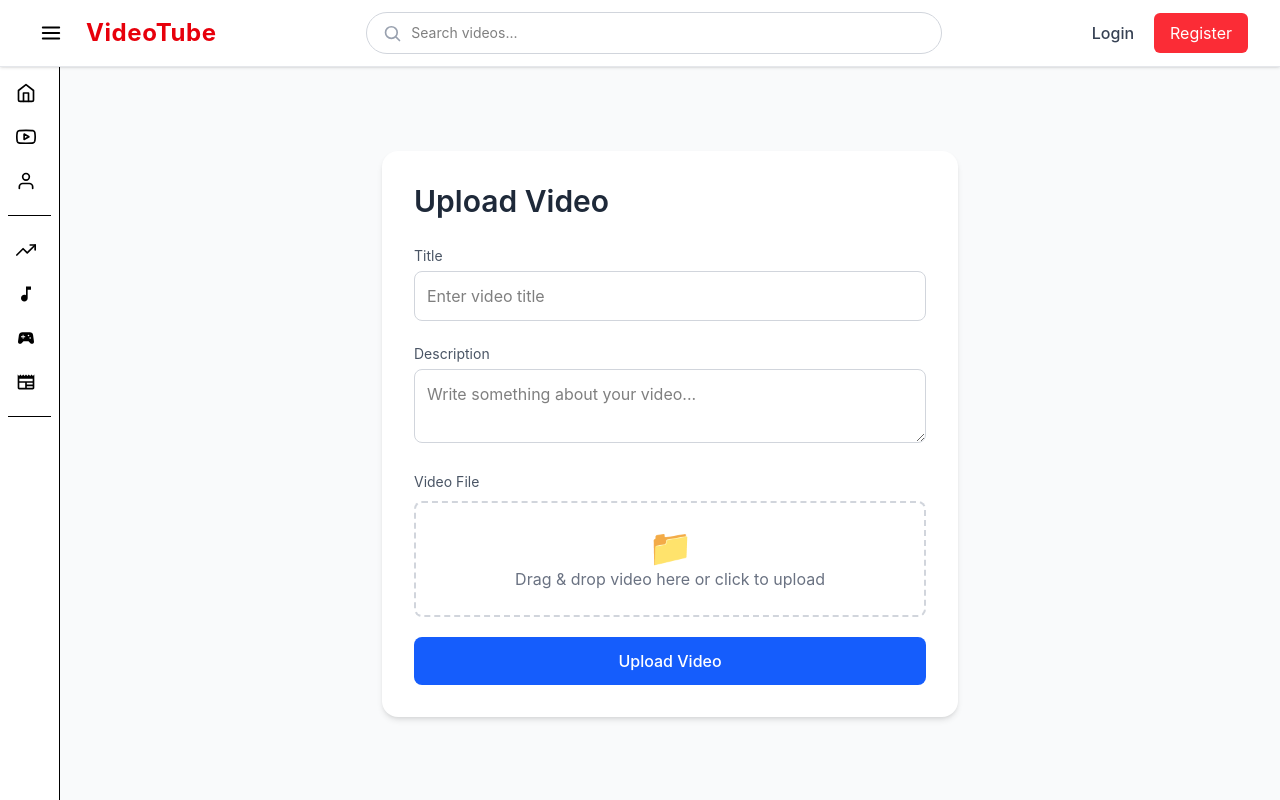
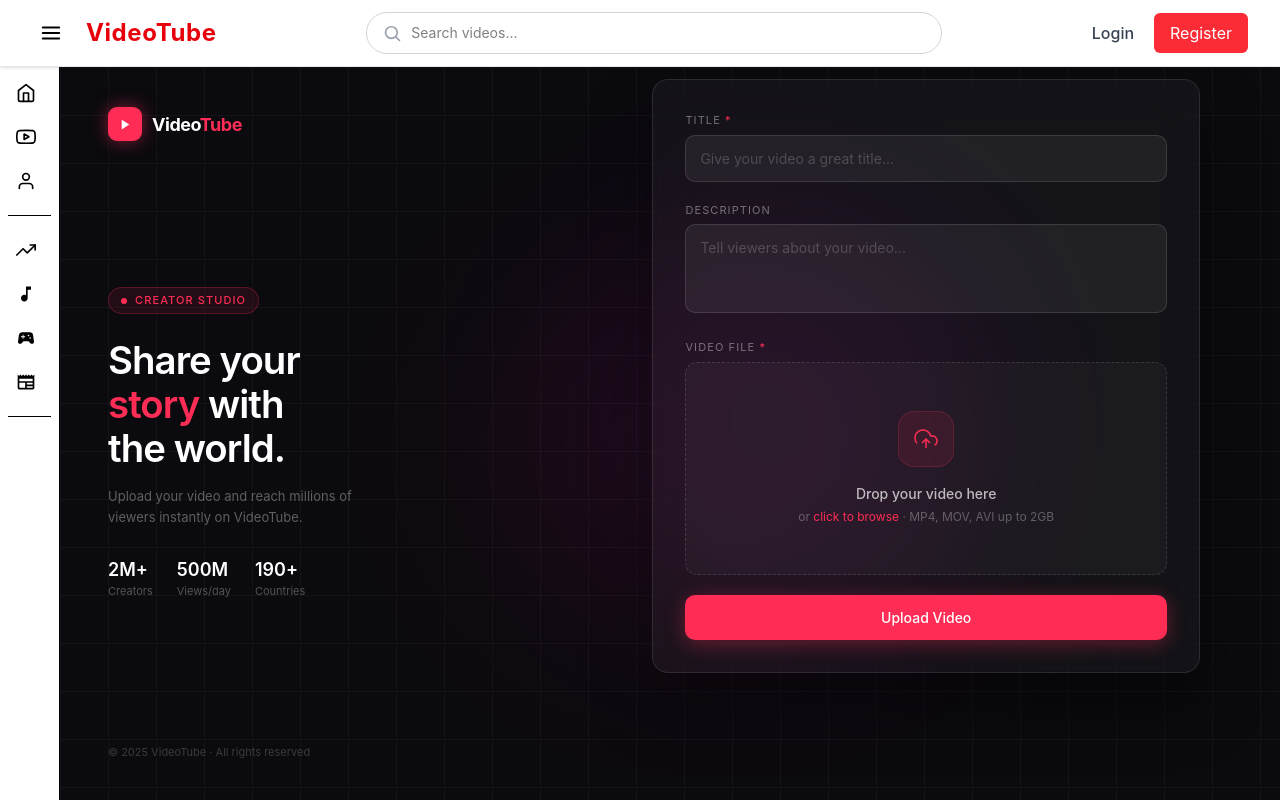
Before and after one commit to Omprapandeep/videostream, a React app in the folder frontend/: page /upload in a window 1280 px wide. Built offline with nearby package versions, Linux system fonts and the light colour scheme; the HTML template or start-up script is replaced by a standard one.

Commit message:
bug home

```diff
--- a/frontend/src/pages/UploadVideo.jsx
+++ b/frontend/src/pages/UploadVideo.jsx
@@ -1,185 +1,331 @@
-import React from 'react'
+import React, { useState,useMemo } from 'react'
 import api from '../services/api'
-import { useState } from 'react'
 
 const UploadVideo = () => {
+  // ── All state unchanged ──
+  const [title, setTitle] = useState("")
+  const [description, setDescription] = useState("")
+  const [videoFile, setVideoFile] = useState(null)
+  const [loading, setLoading] = useState(false)
+  const [progress, setProgress] = useState(0)
+  const [dragActive, setDragActive] = useState(false)
+  const [success, setSuccess] = useState(false)
+  const [error, setError] = useState("")
 
-    const [title, setTitle] = useState("");
-    const [description, setDescription] = useState("");
-    const [videoFile, setVideoFile] = useState(null);
-    const [loading, setloading] = useState(false);
-    const [progress, setProgress] = useState(0);
-    const [dragactive, setdragactive] = useState(false);
+  const videoPreviewUrl = useMemo(() => {
+  return videoFile ? URL.createObjectURL(videoFile) : null
+}, [videoFile])
 
-
-    const handlesubmit = async (e) => {
-        e.preventDefault();
-
-        setloading(true);
-
-        const formdata = new FormData();
-
-        formdata.append("title", title);
-        formdata.append("description", description);
-        formdata.append("video", videoFile);
-
+  // ── All handlers unchanged ──
+  const handleSubmit = async (e) => {
+    e.preventDefault()
+    if (!videoFile) { setError("Please select a video file"); return }
+    if (!title.trim()) { setError("Please enter a title"); return }
+    setError("")
+    setLoading(true)
+    const formData = new FormData()
+    formData.append("title", title)
+    formData.append("description", description)
+    formData.append("video", videoFile)
     try {
-            const res = await api.post("/videos/upload", formdata, {
-                headers: {
-                    "Content-Type": "multipart/form-data",
+      await api.post("/videos/upload", formData, {
+        headers: { "Content-Type": "multipart/form-data" },
+        onUploadProgress: (progressEvent) => {
+          const percent = Math.round((progressEvent.loaded * 100) / progressEvent.total)
+          setProgress(percent)
         },
-                onUploadProgress: (progressEvent) => {
-                    const percent = Math.round(
-                        (progressEvent.loaded * 100) / progressEvent.total
-                    );
-                    setProgress(percent);
-                }
-            });
-
-            alert("Video uploaded successfully");
-
+      })
+      setSuccess(true)
     } catch (err) {
-            console.log(err);
-            alert("Error uploading video");
+      console.log(err)
+      setError("Upload failed. Please try again.")
     } finally {
-            setloading(false);
-            setProgress(0);
+      setLoading(false)
+      setProgress(0)
     }
   }
 
-
-    const handledragover = (e) => {
-        e.preventDefault();
-        setdragactive(true);
+  const handleDragOver = (e) => { e.preventDefault(); setDragActive(true) }
+  const handleDragLeave = (e) => { e.preventDefault(); setDragActive(false) }
+  const handleDrop = (e) => {
+    e.preventDefault()
+    setDragActive(false)
+    const file = e.dataTransfer.files[0]
+    if (file && file.type.startsWith("video/")) {
+      setVideoFile(file)
+      setError("")
+    } else {
+      setError("Please drop a valid video file")
+    }
   }
 
-    const handledragleave = (e) => {
-        e.preventDefault();
-        setdragactive(false);
+  const removeFile = (e) => {
+    e.stopPropagation()
+    setVideoFile(null)
+    setSuccess(false)
   }
 
-    const handledrop = (e) => {
-        e.preventDefault();
-        setdragactive(false);
+  // ── Success state unchanged ──
+  if (success) return (
+    <div className="h-[calc(100vh-66.9px)] bg-[#0a0a0f] flex items-center justify-center px-4">
+      <div className="absolute inset-0 pointer-events-none">
+        <div className="absolute top-1/2 left-1/2 -translate-x-1/2 -translate-y-1/2 w-150 h-150 bg-[#ff2d55] opacity-[0.06] rounded-full blur-[120px]" />
+      </div>
+      <div className="relative z-10 text-center">
+        <div className="w-20 h-20 rounded-full bg-emerald-500/10 border border-emerald-500/30 flex items-center justify-center mx-auto mb-6">
+          <svg viewBox="0 0 24 24" width={36} height={36} fill="none" stroke="#34d399" strokeWidth={2}>
+            <polyline points="20 6 9 17 4 12" />
+          </svg>
+        </div>
+        <h2 className="text-white text-2xl font-semibold mb-2">Video Uploaded!</h2>
+        <p className="text-white/40 text-sm mb-8">Your video is now live on VideoTube</p>
+        <div className="flex gap-3 justify-center">
+          <button
+            onClick={() => { setSuccess(false); setTitle(""); setDescription(""); setVideoFile(null) }}
+            className="px-6 py-2.5 rounded-full text-sm font-medium text-white bg-[#ff2d55] hover:bg-[#e0253d] transition-all"
+            style={{ boxShadow: "0 4px 20px rgba(255,45,85,0.3)" }}
+          >Upload Another</button>
+          <button
+            onClick={() => window.location.href = "/"}
+            className="px-6 py-2.5 rounded-full text-sm font-medium text-white/60 hover:text-white transition-colors"
+            style={{ border: "0.5px solid rgba(255,255,255,0.12)" }}
+          >Go Home</button>
+        </div>
+      </div>
+    </div>
+  )
 
-        const file = e.dataTransfer.files[0];
+  // ── CHANGE 1: was `min-h-screen flex items-center justify-center px-4 py-12 relative overflow-hidden`
+  //             now `h-screen flex overflow-hidden relative`  (two-column, no scroll) ──
+  return (
+    <div className="h-[calc(100vh-66.9px)] bg-[#0a0a0f] flex overflow-hidden relative">
 
-        if (file && file.type.startsWith("video/")) {
-            setVideoFile(file);
-        } else {
-            alert("Please drop a valid video file");
-        }
+      {/* Background glows — unchanged */}
+      <div className="absolute inset-0 pointer-events-none">
+        <div className="absolute top-1/4 left-1/3 w-125  h-100 bg-[#ff2d55] opacity-[0.07] rounded-full blur-[120px]" />
+        <div className="absolute bottom-1/4 right-1/4 w-100 h-100 bg-purple-700 opacity-[0.07] rounded-full blur-[100px]" />
+      </div>
 
-    }
+      {/* Grid — unchanged */}
+      <div
+        className="absolute inset-0 pointer-events-none"
+        style={{
+          backgroundImage: `linear-gradient(rgba(255,255,255,0.03) 1px, transparent 1px), linear-gradient(90deg, rgba(255,255,255,0.03) 1px, transparent 1px)`,
+          backgroundSize: "48px 48px",
+        }}
+      />
 
-    return (
-        <div className="min-h-[calc(100vh-67px)] flex items-center justify-center px-4 py-8 bg-gray-50">
+      {/* ── CHANGE 2: NEW left panel — brand / hero side ── */}
+      <div
+        className="relative z-10 w-[42%] shrink-0 flex flex-col justify-between px-12 py-10 overflow-hidden"
 
-            <div className="w-full max-w-xl bg-white rounded-2xl shadow-md p-6 md:p-8">
+      >
+        {/* Logo (moved from your old header block) */}
+        <div className="flex items-center gap-2.5">
+          <div
+            className="w-8.5 h-8.5 rounded-[9px] bg-[#ff2d55] flex items-center justify-center shrink-0"
+            style={{ boxShadow: "0 0 18px rgba(255,45,85,0.5)" }}
+          >
+            <svg viewBox="0 0 24 24" width={13} height={13} fill="white">
+              <polygon points="5,3 19,12 5,21" />
+            </svg>
+          </div>
+          <span className="text-white text-[18px] font-bold tracking-tight">
+            Video<span className="text-[#ff2d55]">Tube</span>
+          </span>
+        </div>
 
-                {/* Title */}
-                <h1 className="text-2xl md:text-3xl font-semibold mb-6 text-gray-800">
-                    Upload Video
+        <div>
+          <div
+            className="inline-flex items-center gap-2 px-3 py-1 rounded-full mb-6 text-[11px] text-[#ff2d55] font-medium uppercase tracking-widest"
+            style={{ background: "rgba(255,45,85,0.10)", border: "0.5px solid rgba(255,45,85,0.25)" }}
+          >
+            <span className="w-1.5 h-1.5 rounded-full bg-[#ff2d55] inline-block" />
+            Creator Studio
+          </div>
+          <h1 className="text-white font-semibold tracking-tight mb-4 leading-[1.15]"
+            style={{ fontSize: "clamp(28px, 3vw, 42px)" }}
+          >
+            Share your<br />
+            <span className="text-[#ff2d55]">story</span> with<br />
+            the world.
           </h1>
+          <p className="text-white/35 text-[13px] leading-relaxed max-w-65">
+            Upload your video and reach millions of viewers instantly on VideoTube.
+          </p>
+          <div className="flex gap-6 mt-8">
+            {[["2M+", "Creators"], ["500M", "Views/day"], ["190+", "Countries"]].map(([val, label]) => (
+              <div key={label}>
+                <div className="text-white font-semibold text-[18px] leading-none">{val}</div>
+                <div className="text-white/30 text-[11px] mt-1">{label}</div>
+              </div>
+            ))}
+          </div>
+        </div>
 
-                <form onSubmit={handlesubmit} className="space-y-5">
+        <p className="text-white/20 text-[11px]">© 2025 VideoTube · All rights reserved</p>
+      </div>
 
-                    {/* Title Input */}
+      {/* ── CHANGE 3: right panel wraps your existing header + form — nothing inside changed ── */}
+      <div className=" relative z-10 flex-1 flex justify-end px-20  overflow-y-auto">
+        <div className="w-full max-w-xl pt-3 ">
+
+
+
+          {/* Your original form — 100% unchanged */}
+          <form
+            onSubmit={handleSubmit}
+            className="rounded-2xl p-6 sm:p-8 space-y-5"
+            style={{
+              background: "rgba(255,255,255,0.04)",
+              backdropFilter: "blur(24px)",
+              WebkitBackdropFilter: "blur(24px)",
+              border: "0.5px solid rgba(255,255,255,0.10)",
+              boxShadow: "0 32px 64px rgba(0,0,0,0.4)",
+            }}
+          >
+            {error && (
+              <div
+                className="px-4 py-2.5 rounded-lg text-[13px] text-[#ff6b84]"
+                style={{ background: "rgba(255,45,85,0.12)", border: "0.5px solid rgba(255,45,85,0.3)" }}
+              >
+                {error}
+              </div>
+            )}
+
             <div>
-                        <label className="text-sm text-gray-600">Title</label>
+              <label className="block text-[11px] uppercase tracking-widest text-white/40 mb-1.5">
+                Title <span className="text-[#ff2d55]">*</span>
+              </label>
               <input
                 type="text"
-                            placeholder='Enter video title'
-                            className='mt-1 border border-gray-300 p-3 w-full rounded-lg focus:outline-none focus:ring-2 focus:ring-blue-500'
+                placeholder="Give your video a great title..."
                 value={title}
                 onChange={(e) => setTitle(e.target.value)}
+                className="w-full px-3.5 py-3 rounded-[10px] text-[14px] text-white placeholder-white/20 outline-none transition-all duration-200"
+                style={{ background: "rgba(255,255,255,0.06)", border: "0.5px solid rgba(255,255,255,0.12)" }}
+                onFocus={e => (e.target.style.border = "0.5px solid rgba(255,45,85,0.5)")}
+                onBlur={e => (e.target.style.border = "0.5px solid rgba(255,255,255,0.12)")}
               />
             </div>
 
-                    {/* Description */}
             <div>
-                        <label className="text-sm text-gray-600">Description</label>
+              <label className="block text-[11px] uppercase tracking-widest text-white/40 mb-1.5">
+                Description
+              </label>
               <textarea
-                            rows={2}
-                            placeholder='Write something about your video...'
-                            className='mt-1 border border-gray-300 p-3 w-full rounded-lg focus:outline-none focus:ring-2 focus:ring-blue-500'
+                rows={3}
+                placeholder="Tell viewers about your video..."
                 value={description}
                 onChange={(e) => setDescription(e.target.value)}
+                className="w-full px-3.5 py-3 rounded-[10px] text-[14px] text-white placeholder-white/20 outline-none transition-all duration-200 resize-none"
+                style={{ background: "rgba(255,255,255,0.06)", border: "0.5px solid rgba(255,255,255,0.12)" }}
+                onFocus={e => (e.target.style.border = "0.5px solid rgba(255,45,85,0.5)")}
+                onBlur={e => (e.target.style.border = "0.5px solid rgba(255,255,255,0.12)")}
               />
             </div>
 
-                    {/* File Upload */}
             <div>
-                        <label className="text-sm text-gray-600">Video File</label>
-
+              <label className="block text-[11px] uppercase tracking-widest text-white/40 mb-1.5">
+                Video File <span className="text-[#ff2d55]">*</span>
+              </label>
               <div
-                            onDragOver={handledragover}
-                            onDragLeave={handledragleave}
-                            onDrop={handledrop}
-                            onClick={() => document.getElementById("fileinput").click()}
-                            className={`mt-2 border-2 border-dashed p-6 rounded-lg text-center cursor-pointer transition
-                         ${dragactive ? "border-blue-500 bg-blue-50" : "border-gray-300"}
-                         `}
-                        >   {videoFile ? (
-                            <div className="w-full">
+                onDragOver={handleDragOver}
+                onDragLeave={handleDragLeave}
+                onDrop={handleDrop}
+                onClick={() => !videoFile && document.getElementById("fileInput").click()}
+                className="relative rounded-xl overflow-hidden transition-all duration-200 cursor-pointer"
+                style={{
+                  border: dragActive ? "1.5px dashed rgba(255,45,85,0.6)" : videoFile ? "0.5px solid rgba(255,255,255,0.12)" : "1.5px dashed rgba(255,255,255,0.12)",
+                  background: dragActive ? "rgba(255,45,85,0.06)" : "rgba(255,255,255,0.03)",
+                }}
+              >
+                {videoFile ? (
+                  <div className="p-3">
                     <video
-                                    src={URL.createObjectURL(videoFile)}
+                      src={videoPreviewUrl}
                       controls
-                                    onClick={(e)=>{e.stopPropagation()}}
-                                    className="w-full max-h-64 sm:max-h-72 md:max-h-50 object-contain rounded-lg shadow-sm"
+                      onClick={(e) => e.stopPropagation()}
+                      className="w-full max-h-56 object-contain rounded-lg"
+                      style={{ background: "#000" }}
                     />
-                                <p className="mt-2 text-sm text-gray-600 truncate">
-                                    {videoFile.name}
+                    <div className="flex items-center justify-between mt-3 px-1">
+                      <div className="flex items-center gap-2 min-w-0">
+                        <div className="w-7 h-7 rounded-lg bg-[#ff2d55]/10 flex items-center justify-center shrink-0">
+                          <svg viewBox="0 0 24 24" width={14} height={14} fill="#ff2d55">
+                            <path d="M18 4l2 4h-3l-2-4h-2l2 4h-3l-2-4H8l2 4H7L5 4H4a2 2 0 00-2 2v12a2 2 0 002 2h16a2 2 0 002-2V4h-4z"/>
+                          </svg>
+                        </div>
+                        <p className="text-[12px] text-white/50 truncate">{videoFile.name}</p>
+                      </div>
+                      <button onClick={removeFile} className="shrink-0 ml-3 text-white/30 hover:text-[#ff2d55] transition-colors text-[11px] font-medium">
+                        Remove
+                      </button>
+                    </div>
+                  </div>
+                ) : (
+                  <div className="flex flex-col items-center justify-center py-12 px-6 text-center">
+                    <div
+                      className="w-14 h-14 rounded-2xl flex items-center justify-center mb-4"
+                      style={{ background: "rgba(255,45,85,0.10)", border: "0.5px solid rgba(255,45,85,0.2)" }}
+                    >
+                      <svg viewBox="0 0 24 24" width={24} height={24} fill="none" stroke="#ff2d55" strokeWidth={1.5}>
+                        <polyline points="16 16 12 12 8 16" />
+                        <line x1="12" y1="12" x2="12" y2="21" />
+                        <path d="M20.39 18.39A5 5 0 0018 9h-1.26A8 8 0 103 16.3" />
+                      </svg>
+                    </div>
+                    <p className="text-white/70 text-[14px] font-medium mb-1">Drop your video here</p>
+                    <p className="text-white/30 text-[12px]">
+                      or <span className="text-[#ff2d55]">click to browse</span> · MP4, MOV, AVI up to 2GB
                     </p>
                   </div>
-                        ) : (
-                            <>
-                                {/* Icon */}
-                                <div className="text-4xl">📁</div>
-                                <p className="text-gray-500">
-                                    Drag & drop video here or click to upload
-                                </p>
-                            </>
-
                 )}
-
               </div>
-
-                        {/* Hidden Input */}
-
               <input
-                            id='fileinput'
+                id="fileInput"
                 type="file"
                 accept="video/*"
                 className="hidden"
-                            onChange={(e) => setVideoFile(e.target.files[0])}
+                onChange={(e) => { setVideoFile(e.target.files[0]); setError("") }}
               />
             </div>
 
-                    {/* Button */}
+
+            {loading && (
+              <div>
+                <div className="flex justify-between items-center mb-1.5">
+                  <span className="text-[11px] text-white/40 uppercase tracking-widest">Uploading</span>
+                  <span className="text-[11px] text-[#ff2d55] font-medium">{progress}%</span>
+                </div>
+                <div className="w-full h-1.5 rounded-full overflow-hidden" style={{ background: "rgba(255,255,255,0.08)" }}>
+                  <div
+                    className="h-full rounded-full transition-all duration-300"
+                    style={{ width: `${progress}%`, background: "linear-gradient(90deg, #ff2d55, #ff6b8a)", boxShadow: "0 0 10px rgba(255,45,85,0.5)" }}
+                  />
+                </div>
+              </div>
+            )}
+
             <button
               type="submit"
               disabled={loading}
-                        className={`w-full py-3 rounded-lg text-white font-medium transition
-                        ${loading
-                                ? "bg-gray-400 cursor-not-allowed"
-                                : "bg-blue-600 hover:bg-blue-700 active:scale-95"
-                            }`}
+            className="w-full py-3 rounded-[10px] text-[14px] font-medium text-white transition-all duration-150 active:scale-[0.98] disabled:opacity-50 disabled:cursor-not-allowed flex items-center justify-center gap-2"
+              style={{ background: loading ? "rgba(255,255,255,0.08)" : "#ff2d55", boxShadow: loading ? "none" : "0 4px 20px rgba(255,45,85,0.35)" }}
             >
-                        {loading ? `Uploading ${progress}%` : "Upload Video"}
+              {loading ? (
+                <span className="flex items-center justify-center gap-2">
+                  <svg className="animate-spin" viewBox="0 0 24 24" width={16} height={16} fill="none">
+                    <circle cx="12" cy="12" r="10" stroke="rgba(255,255,255,0.2)" strokeWidth="3"/>
+                    <path d="M12 2a10 10 0 0110 10" stroke="white" strokeWidth="3" strokeLinecap="round"/>
+                  </svg>
+                  Uploading {progress}%
+                </span>
+              ) : "Upload Video"}
             </button>
 
-                    {/* Progress Bar */}
-                    {loading && (
-                        <div className="w-full bg-gray-200 rounded-full h-3 overflow-hidden">
-                            <div
-                                className="bg-blue-600 h-full transition-all duration-300"
-                                style={{ width: `${progress}%` }}
-                            ></div>
+          </form>
         </div>
-                    )}
-
-                </form>
       </div>
 
     </div>
--- a/frontend/src/pages/VideoPage.jsx
+++ b/frontend/src/pages/VideoPage.jsx
@@ -226,7 +226,7 @@ const VideoPage = () => {
 
   return (
 
-    <div className="h-[calc(100vh-66.5px)] overflow-hidden bg-gray-100 px-6 lg:px-6 py-3">
+    <div className="h-[calc(100vh-66.4px)] overflow-hidden bg-gray-100 px-6 lg:px-6 py-3">
       <div className="max-w-10xl mx-auto h-full grid grid-cols-1 lg:grid-cols-3 gap-6">
 
         {/* LEFT SIDE - VIDEO */}
```
Lines whose indentation alone changed are shown as unchanged.
